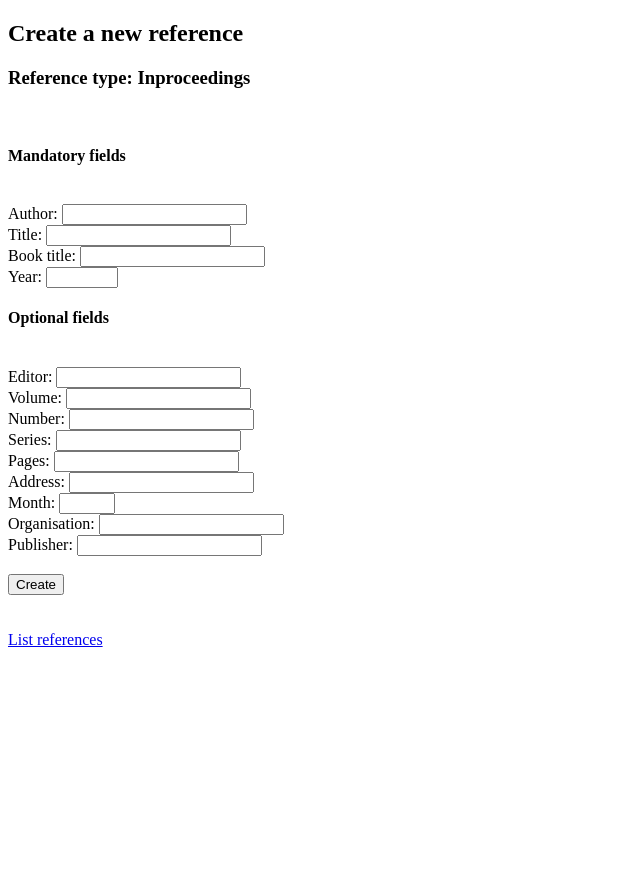
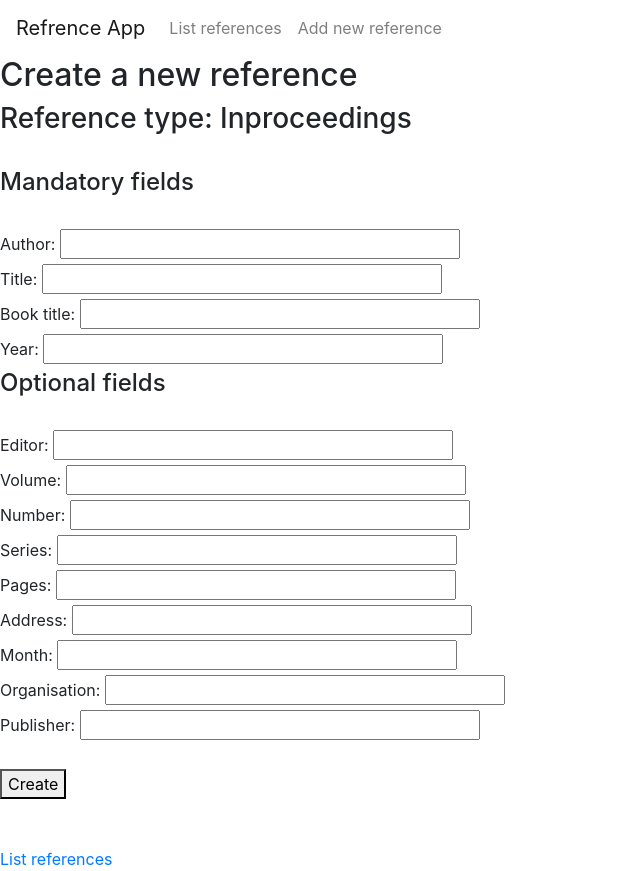
Before and after one commit to Eeritvan/ohtu-tiistai, a Flask app: page /new_reference in a window 1280 px wide. Shown: the whole page, without its empty margins (0-640 px from the left). Before the commit the page ends 647 px from the top, so only its background shows below. Run offline with Flask 3, Linux system fonts and the light colour scheme; some libraries are stand-ins or nearby versions.

Commit message:
add bootstrap and navbar

```diff
--- a/src/templates/layout.html
+++ b/src/templates/layout.html
@@ -1,14 +1,33 @@
 <!DOCTYPE html>
 <html lang="en">
+
 <head>
+  <link rel="stylesheet" href="https://stackpath.bootstrapcdn.com/bootstrap/4.5.0/css/bootstrap.min.css">
+
+  <style>
+    input {
+      width: 400px;
+    }
+  </style>
+
   <meta charset="utf-8" />
-    <meta
-      name="viewport"
-      content="width=device-width, initial-scale=1, shrink-to-fit=no"
-    />
+  <meta name="viewport" content="width=device-width, initial-scale=1, shrink-to-fit=no" />
   <title>{% block title %}{% endblock %}</title>
 </head>
+
 <body>
+  <nav class="navbar navbar-expand-sm navbar-light">
+    <a class="navbar-brand" href="/">Refrence App</a>
+    <ul class="navbar-nav">
+      <li class="nav-item">
+        <a class="nav-link" href="/">List references</a>
+      </li>
+      <li class="nav-item">
+        <a class="nav-link" href="/new_reference">Add new reference</a>
+      </li>
+    </ul>
+  </nav>
   {% block body %}{% endblock %}
 </body>
+
 </html>
```
Lines whose indentation alone changed are shown as unchanged.
